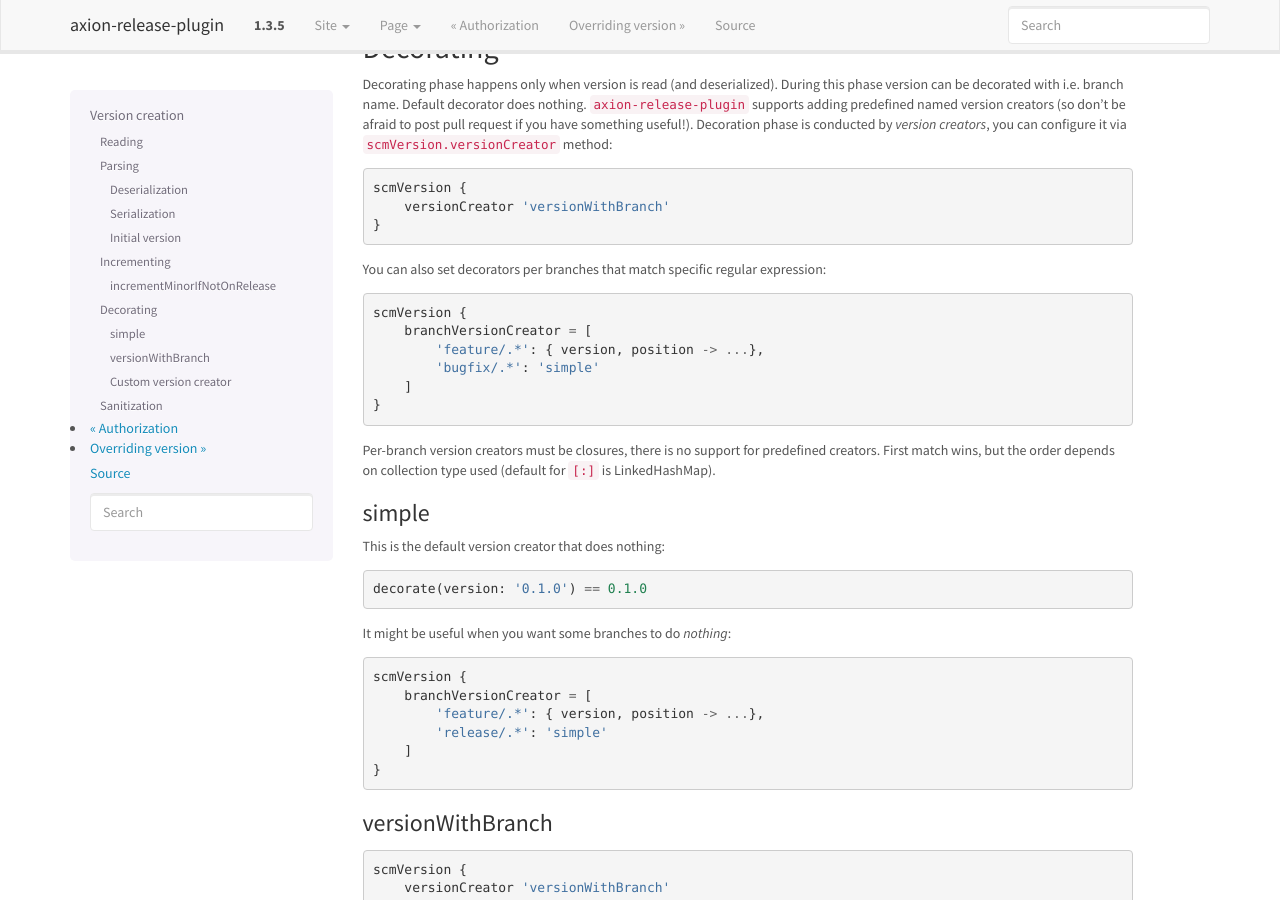
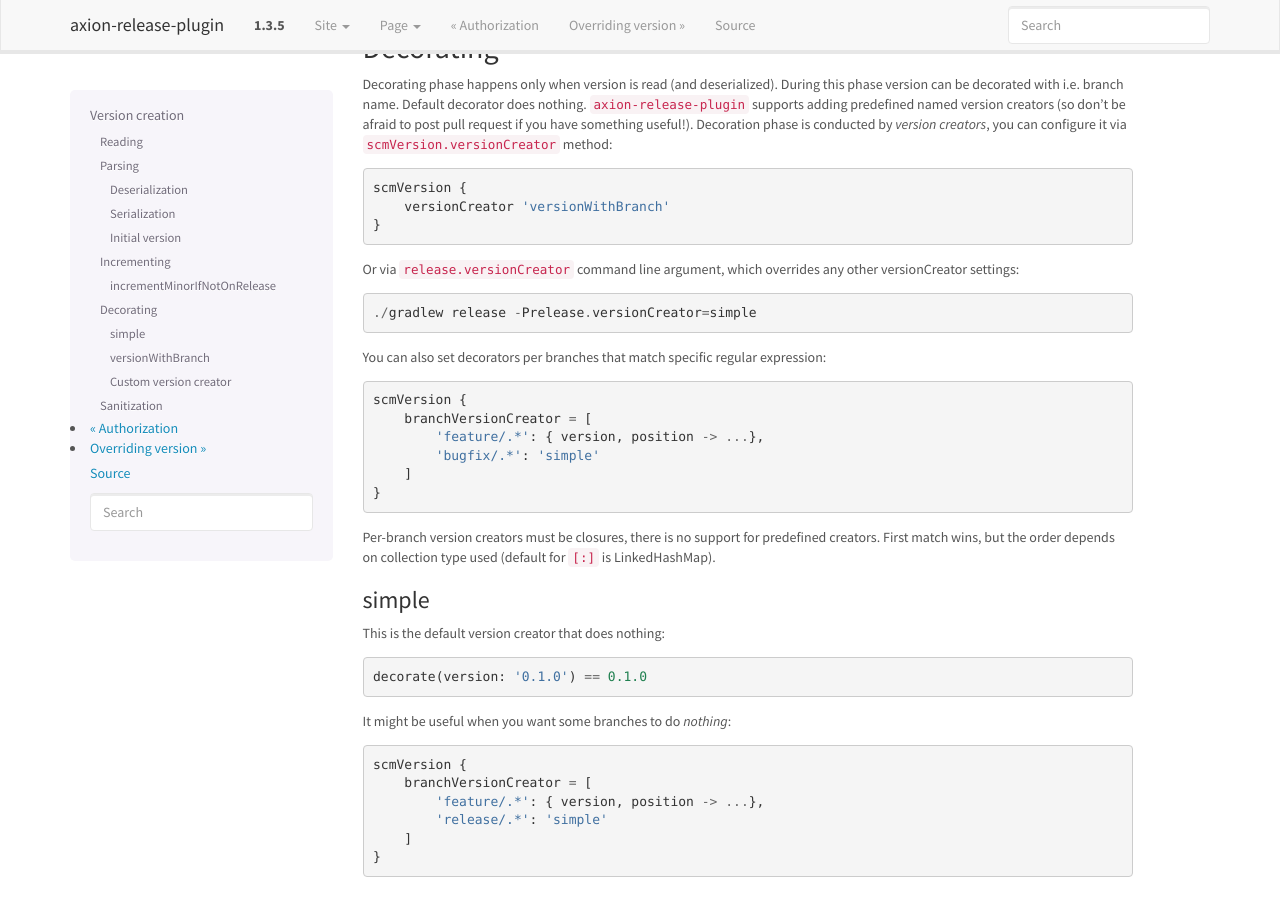
Before and after one commit to allegro/axion-release-plugin, a Sphinx documentation site: the page built from docs/configuration/version.rst, in a window 1280 px wide and 900 px high, scrolled down 3626 px. Built offline with Sphinx 7.4.7, drawn with Linux system fonts in a browser that asks for light colours.

Commit message:
overriding version creator from command line

```diff
--- a/docs/configuration/version.rst
+++ b/docs/configuration/version.rst
@@ -209,6 +209,10 @@ you can configure it via ``scmVersion.versionCreator`` method::
         versionCreator 'versionWithBranch'
     }
 
+Or via ``release.versionCreator`` command line argument, which overrides any other versionCreator settings::
+
+    ./gradlew release -Prelease.versionCreator=simple
+
 You can also set decorators per branches that match specific regular expression::
 
     scmVersion {
```
Also changed, not shown: 1 other file.
